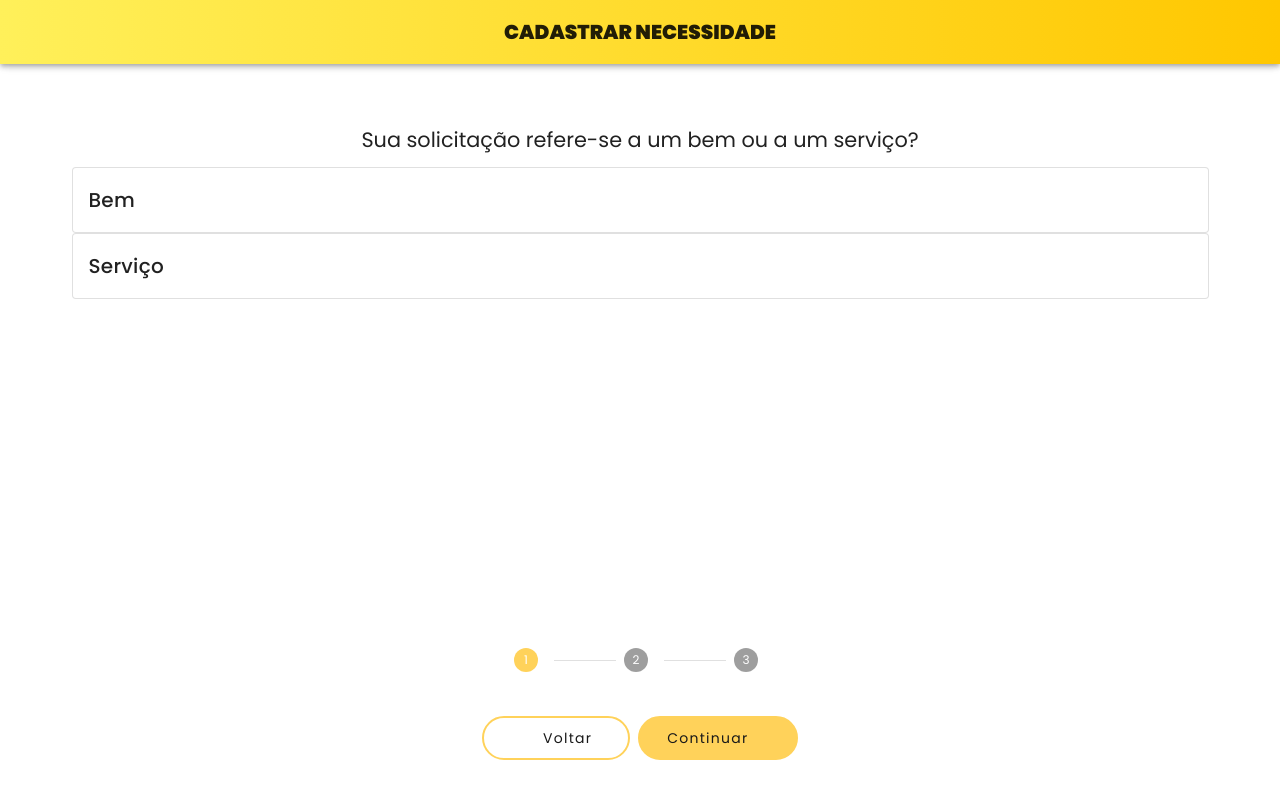
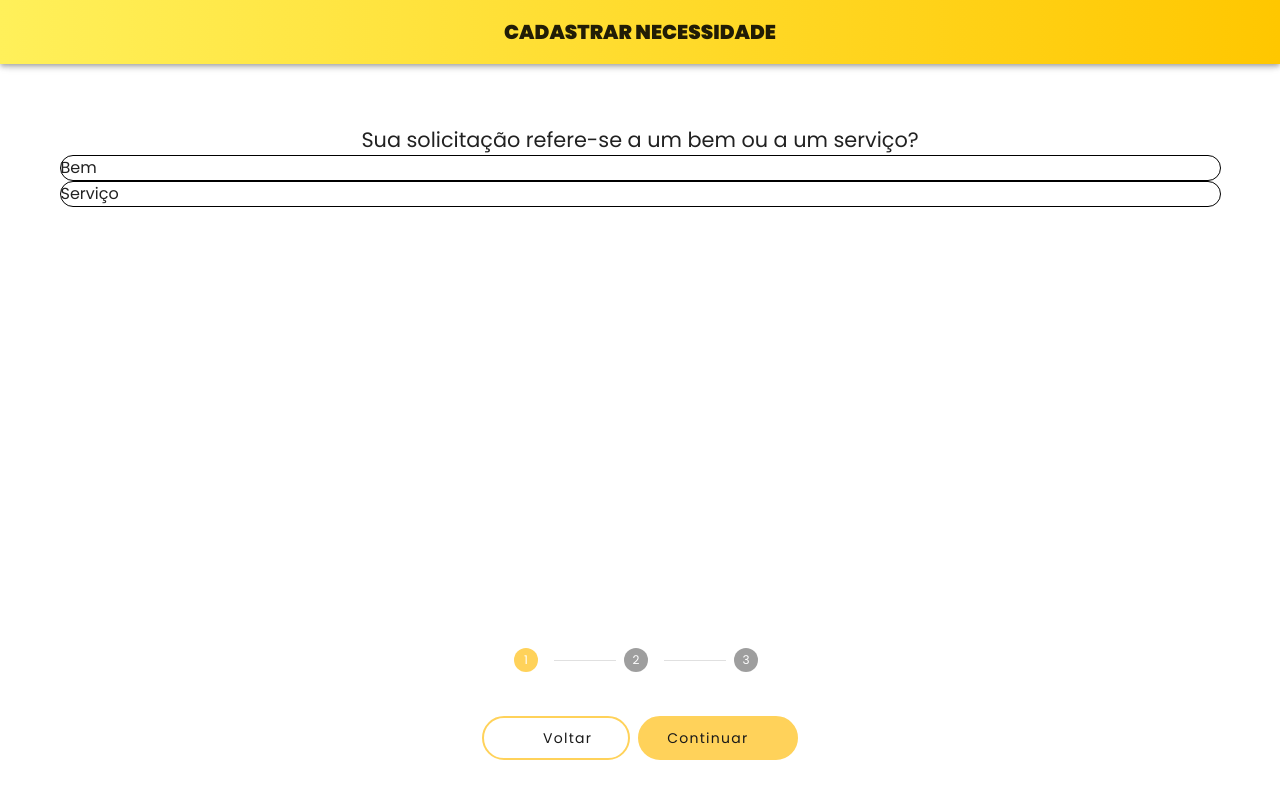
Before and after one commit to bvinicius/adote-um-amanha-frontend, a Vue app: page /#/necessities/create in a window 1280 px wide. Built offline with nearby package versions, Linux system fonts and the light colour scheme; the HTML template or start-up script is replaced by a standard one.

Commit message:
Componente de cards criados

```diff
--- a/src/modules/institution/views/RegisterNecessity.vue
+++ b/src/modules/institution/views/RegisterNecessity.vue
@@ -6,33 +6,18 @@
           <div class="a-text__subtitle">
             Sua solicitação refere-se a um bem ou a um serviço?
           </div>
-          <v-container>
-            <v-card outlined>
-              <v-card-title class="align-center"> Bem </v-card-title>
-            </v-card>
-            <v-card outlined class="align-center">
-              <v-card-title> Serviço </v-card-title>
-            </v-card>
-          </v-container>
+          <SelectCardGroup
+            :options="step1Options"
+            @cardSelected="onCategorySelected"
+          />
         </v-tab-item>
         <v-tab-item key="2">
           <div class="a-text__subtitle">No que você precisa de ajuda?</div>
           <v-container>
-            <v-card outlined>
-              <v-card-title class="align-center"> Saúde </v-card-title>
-            </v-card>
-            <v-card outlined class="align-center">
-              <v-card-title> Profissionalização </v-card-title>
-            </v-card>
-            <v-card outlined>
-              <v-card-title class="align-center"> Educação </v-card-title>
-            </v-card>
-            <v-card outlined>
-              <v-card-title class="align-center"> Alimentação </v-card-title>
-            </v-card>
-            <v-card outlined>
-              <v-card-title class="align-center"> Outros </v-card-title>
-            </v-card>
+            <SelectCardGroup
+              :options="step2Options"
+              @cardSelected="onSubcategorySelected"
+            />
           </v-container>
         </v-tab-item>
         <v-tab-item key="3">
@@ -71,10 +56,20 @@
 import Vue from "vue";
 import Button from "../../shared/components/Button.vue";
 import Stepper from "../../shared/components/Stepper.vue";
+import SelectCardGroup from "../../shared/components/SelectCards/SelectCardGroup.vue";
+import CategoryUtils from "../../shared/enums/Category";
+import { Category } from "../../shared/enums/Category";
+import Subcategory from "../../shared/enums/Subcategory";
 export default Vue.extend({
-  components: { Button, Stepper },
+  components: { Button, Stepper, SelectCardGroup },
   data: () => ({
     tab: 0,
+    step1Options: [
+      CategoryUtils.toSingularObject(Category.asset),
+      CategoryUtils.toSingularObject(Category.service),
+    ],
+    step2Options: Subcategory.allObjects(),
+    necessity: {},
   }),
   methods: {
     onNextButtonClick() {
@@ -82,6 +77,14 @@ export default Vue.extend({
     },
     onBackButtonClick() {
       if (this.tab > 0) this.tab--;
+    },
+    onCategorySelected(category) {
+      this.necessity.category = category;
+      console.log(this.necessity);
+    },
+    onSubcategorySelected(subcategory) {
+      this.necessity.subcategory = subcategory;
+      console.log(this.necessity);
     },
   },
   mounted() {
--- /dev/null
+++ b/src/modules/shared/components/SelectCards/SelectCard.vue
@@ -0,0 +1,27 @@
+<template>
+  <div
+    class="card"
+    :class="{ 'card--selected': selected }"
+    @click="$emit('click')"
+  >
+    <div class="card-title">
+      {{ title }}
+    </div>
+  </div>
+</template>
+
+<script>
+export default {
+  props: ["title", "selected"],
+};
+</script>
+
+<style>
+.card {
+  border: 1px solid black;
+  border-radius: 20px;
+}
+.card--selected {
+  background-color: red;
+}
+</style>
--- /dev/null
+++ b/src/modules/shared/components/SelectCards/SelectCardGroup.vue
@@ -0,0 +1,35 @@
+<template>
+  <div>
+    <SelectCard
+      v-for="option in options"
+      :title="option.name"
+      :key="option.value"
+      @click="onCardClick(option)"
+      :selected="isSelected(option)"
+    />
+  </div>
+</template>
+
+<script>
+import SelectCard from "./SelectCard.vue";
+import Vue from "vue";
+
+export default Vue.extend({
+  components: { SelectCard },
+  props: ["options"],
+  data: () => ({
+    selectedCard: null,
+  }),
+  methods: {
+    isSelected(option) {
+      return this.selectedCard === option.value;
+    },
+    onCardClick(option) {
+      this.selectedCard = option.value;
+      this.$emit("cardSelected", option.value);
+    },
+  },
+});
+</script>
+
+<style></style>
--- a/src/modules/shared/enums/Category.ts
+++ b/src/modules/shared/enums/Category.ts
@@ -75,12 +75,12 @@ function allObjects(categoryMap: CategoryMap): EnumerableObject[] {
 }
 
 const pluralCategoryStrings: CategoryMap = {
-  [Category.asset]: "Bens Materiais",
+  [Category.asset]: "Bens",
   [Category.service]: "Serviços",
 };
 
 const singularCategoryStrings: CategoryMap = {
-  [Category.asset]: "Bem Material",
+  [Category.asset]: "Bem",
   [Category.service]: "Serviço",
 };
 
--- a/src/modules/shared/enums/Subcategory.ts
+++ b/src/modules/shared/enums/Subcategory.ts
@@ -16,6 +16,7 @@ function allObjects(): EnumerableObject[] {
   return Object.entries(subcategoryStrings).map(([value, name]) => ({
     value: Number(value),
     name,
+    icon: subcategoryIcons[Number(value) as Subcategory],
   }));
 }
 
@@ -23,6 +24,7 @@ function toObject(subcategory: Subcategory): EnumerableObject {
   return {
     name: subcategoryStrings[subcategory],
     value: subcategory,
+    icon: subcategoryIcons[subcategory],
   };
 }
 
@@ -34,6 +36,14 @@ const subcategoryStrings = {
   [Subcategory.others]: "Outros",
 };
 
+const subcategoryIcons = {
+  [Subcategory.health]: "mdi-heart",
+  [Subcategory.professionalization]: "mdi-book-minus",
+  [Subcategory.education]: "mdi-book-open-variant",
+  [Subcategory.food]: "mdi-silverware-variant",
+  [Subcategory.others]: "mdi-dots-horizontal",
+};
+
 export default {
   toString,
   allObjects,
--- a/src/modules/shared/types/EnumerableObject.ts
+++ b/src/modules/shared/types/EnumerableObject.ts
@@ -1,4 +1,5 @@
 export interface EnumerableObject {
   value: number;
   name: string;
+  icon?: string;
 }
```
